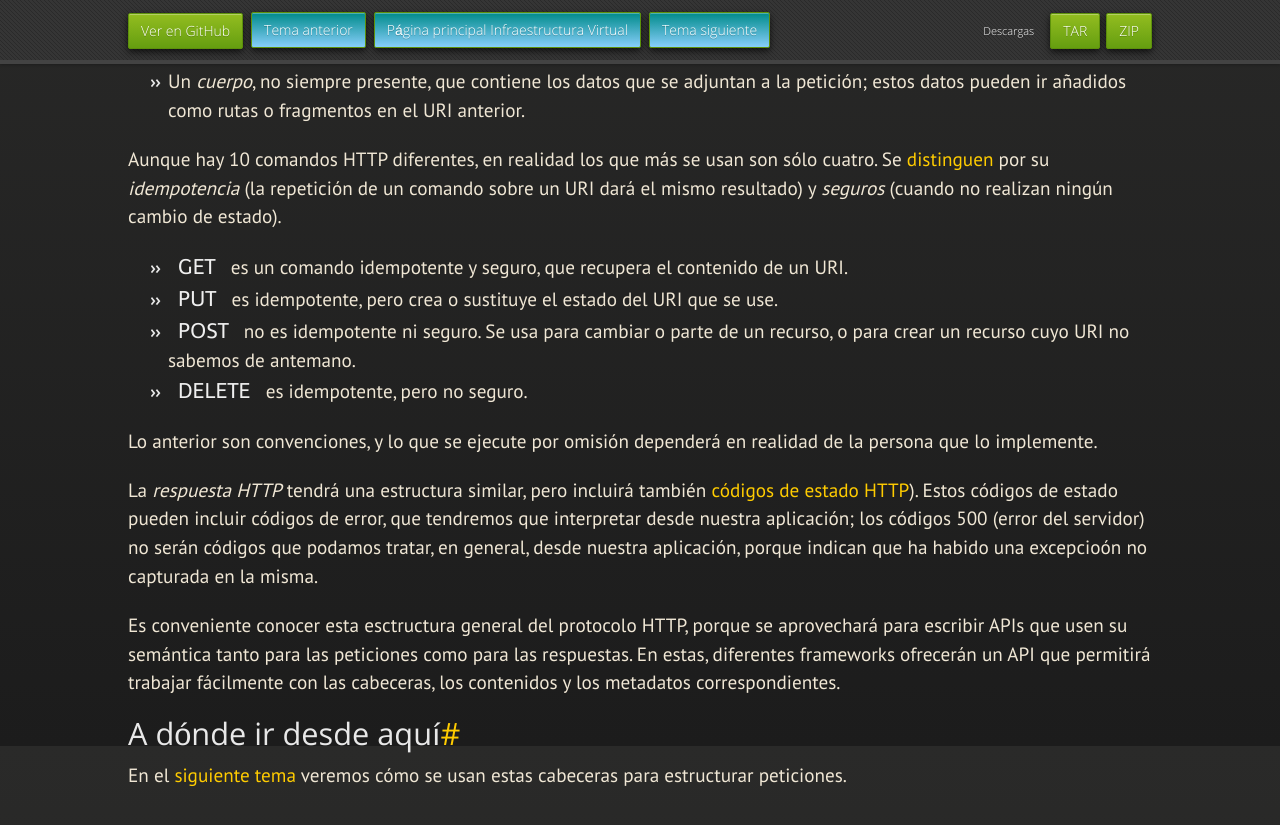
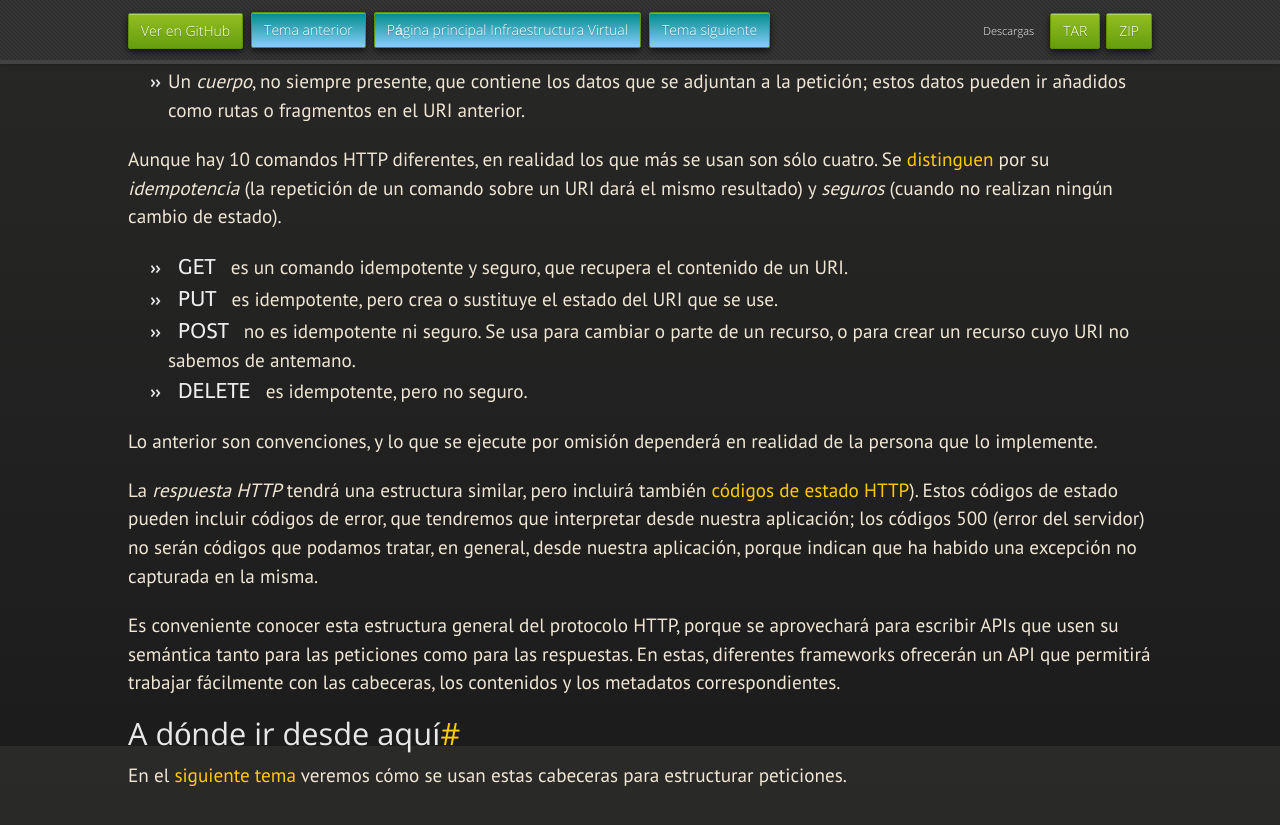
Before and after one commit to JJ/IV, a Jekyll site: the page built from documentos/temas/REST.md, in a window 1280 px wide and 900 px high, scrolled down 1054 px. Shown: the top 825 px of the window. Built offline with Jekyll 4.4.1, drawn with Linux system fonts in a browser that asks for light colours; nearby versions of some CDN libraries; some web fonts are replaced; our own code applies the rules of GitHub Pages for plain Markdown files.

Commit message:
Sync documentos/temas/REST.md de master a gh-pages

```diff
--- a/documentos/temas/REST.md
+++ b/documentos/temas/REST.md
@@ -80,10 +80,10 @@ Estos
 códigos de estado pueden incluir códigos de error, que tendremos que
 interpretar desde nuestra aplicación; los códigos 500 (error del
 servidor) no serán códigos que podamos tratar, en general, desde
-nuestra aplicación, porque indican que ha habido una excepcioón no
+nuestra aplicación, porque indican que ha habido una excepción no
 capturada en la misma.
 
-Es conveniente conocer esta esctructura general del protocolo HTTP,
+Es conveniente conocer esta estructura general del protocolo HTTP,
 porque se aprovechará para escribir APIs que usen su semántica tanto
 para las peticiones como para las respuestas. En estas, diferentes
 frameworks ofrecerán un API que permitirá trabajar fácilmente con las
```
